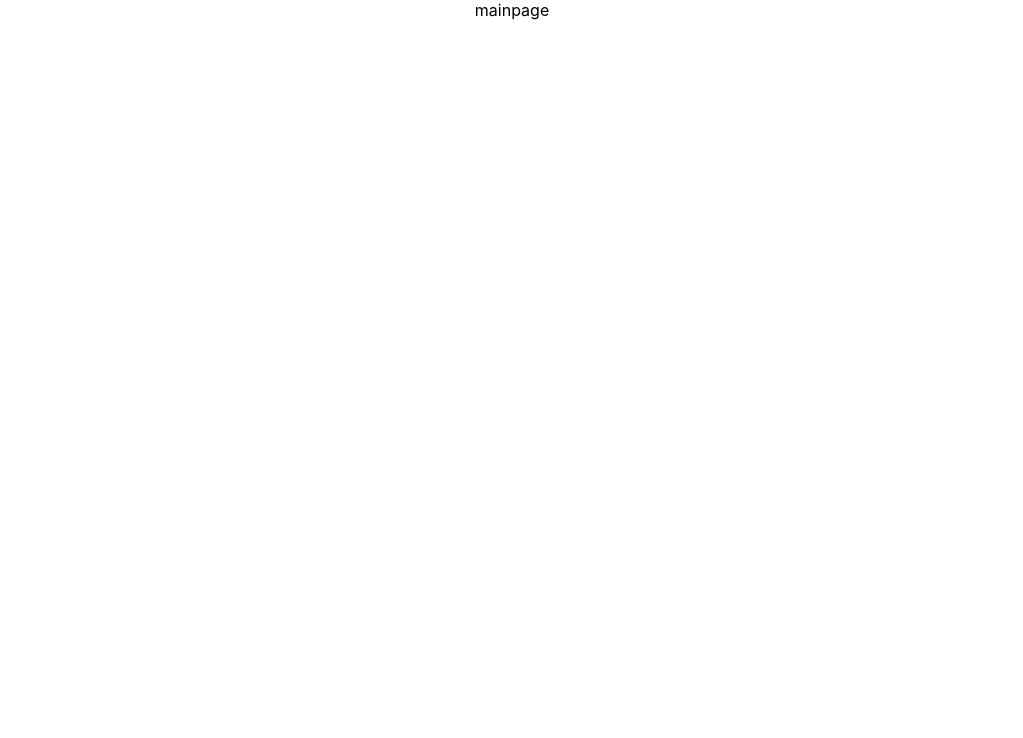
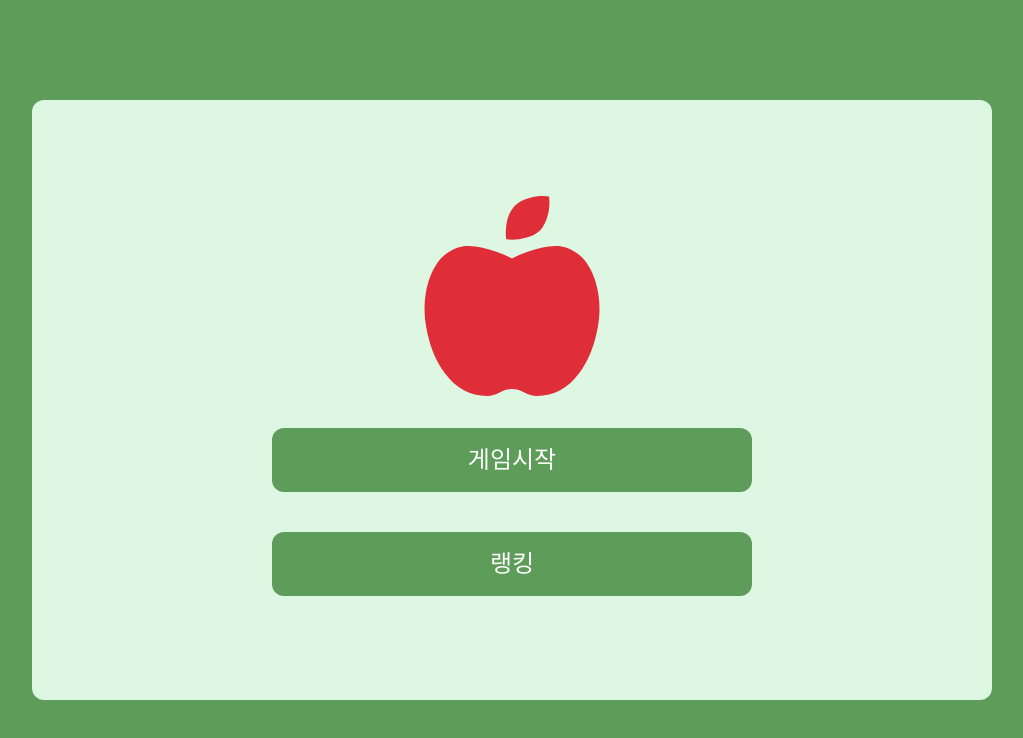
Before and after one commit to Thereisnotruth/AppleGame, a React (Create React App) app: page / in a window 1280 px wide. Shown: the top 738 px of the page, without its empty margins (128-1151 px from the left). Built offline with nearby package versions, Linux system fonts and the light colour scheme.

Commit message:
main, game page

```diff
--- a/src/App.css
+++ b/src/App.css
@@ -1,5 +1,6 @@
 .App {
   text-align: center;
+  height: 100%;
 }
 
 .App-logo {
--- a/src/App.tsx
+++ b/src/App.tsx
@@ -1,13 +1,15 @@
 import React from 'react';
 import { Routes, Route } from 'react-router-dom';
 import './App.css';
-import MainPage from './pages/MainPage';
+import MainContainer from './containers/MainContainer';
+import GameContainer from './containers/GameContainer';
 
 function App() {
   return (
     <div className="App">
       <Routes>
-        <Route path="/" element={<MainPage />} />
+        <Route path="/" element={<MainContainer />} />
+        <Route path="/game" element={<GameContainer />} />
       </Routes>
     </div>
   );
--- /dev/null
+++ b/src/containers/GameContainer.tsx
@@ -0,0 +1,24 @@
+import React, { useState } from 'react';
+
+import GamePage from '../pages/GamePage';
+
+const GameContainer = () => {
+  const [isDragged, setIsDragged] = useState<boolean>(false);
+  const handleMouseDown = (event: React.MouseEvent) => {
+    console.log(event);
+    setIsDragged(true);
+  };
+  const handleMouseUp = (event: React.MouseEvent) => {
+    console.log(event);
+    setIsDragged(false);
+  };
+  return (
+    <GamePage
+      isDragged={isDragged}
+      handleMouseDown={handleMouseDown}
+      handleMouseUp={handleMouseUp}
+    />
+  );
+};
+
+export default GameContainer;
--- /dev/null
+++ b/src/containers/MainContainer.tsx
@@ -0,0 +1,16 @@
+import React from 'react';
+import { useNavigate } from 'react-router-dom';
+
+import MainPage from '../pages/MainPage';
+
+const MainContainer = () => {
+  const navigate = useNavigate();
+
+  const startGame = () => {
+    navigate('/game');
+  };
+
+  return <MainPage startGame={startGame} />;
+};
+
+export default MainContainer;
--- a/src/index.css
+++ b/src/index.css
@@ -1,13 +1,18 @@
-body {
+@tailwind base;
+@tailwind components;
+@tailwind utilities;
+
+html,
+body,
+#root {
+  height: 100%;
   margin: 0;
-  font-family: -apple-system, BlinkMacSystemFont, 'Segoe UI', 'Roboto', 'Oxygen',
-    'Ubuntu', 'Cantarell', 'Fira Sans', 'Droid Sans', 'Helvetica Neue',
-    sans-serif;
+  font-family: -apple-system, BlinkMacSystemFont, 'Segoe UI', 'Roboto', 'Oxygen', 'Ubuntu',
+    'Cantarell', 'Fira Sans', 'Droid Sans', 'Helvetica Neue', sans-serif;
   -webkit-font-smoothing: antialiased;
   -moz-osx-font-smoothing: grayscale;
 }
 
 code {
-  font-family: source-code-pro, Menlo, Monaco, Consolas, 'Courier New',
-    monospace;
+  font-family: source-code-pro, Menlo, Monaco, Consolas, 'Courier New', monospace;
 }
--- /dev/null
+++ b/src/pages/GamePage.tsx
@@ -0,0 +1,21 @@
+import React from 'react';
+
+import { FaAppleAlt } from 'react-icons/fa';
+
+const GamePage = (props: any) => {
+  const { isDragged, handleMouseDown, handleMouseUp } = props;
+  return (
+    <div className="bg-green h-full">
+      <div className="h-1/6">헤더</div>
+      <div
+        className="h-4/6 w-5/6 bg-light_green mx-auto rounded-xl max-w-6xl"
+        onMouseDown={handleMouseDown}
+        onMouseUp={handleMouseUp}
+      ></div>
+      <div className="h-1/6">푸터</div>
+      <div className={isDragged ? '' : 'hidden'}>드래그</div>
+    </div>
+  );
+};
+
+export default GamePage;
--- a/src/pages/MainPage.tsx
+++ b/src/pages/MainPage.tsx
@@ -1,7 +1,31 @@
 import React from 'react';
+import { Link } from 'react-router-dom';
+import { FaAppleAlt } from 'react-icons/fa';
 
-const MainPage = () => {
-  return <div>mainpage</div>;
+const MainPage = (props: any) => {
+  const { startGame } = props;
+  return (
+    <div className="w-full h-full bg-green flex justify-center content-center flex-wrap">
+      <div className="w-3/4 h-3/4 bg-light_green rounded-xl flex justify-center items-center">
+        <div className="flex flex-col items-center w-1/2">
+          <FaAppleAlt className="text-red text-[200px] my-3" />
+          <button
+            type="button"
+            className="my-5 bg-green w-full py-4 text-white text-2xl rounded-xl"
+            onClick={startGame}
+          >
+            게임시작
+          </button>
+          <button
+            type="button"
+            className="my-5 bg-green w-full py-4 text-white text-2xl rounded-xl"
+          >
+            랭킹
+          </button>
+        </div>
+      </div>
+    </div>
+  );
 };
 
 export default MainPage;
```
